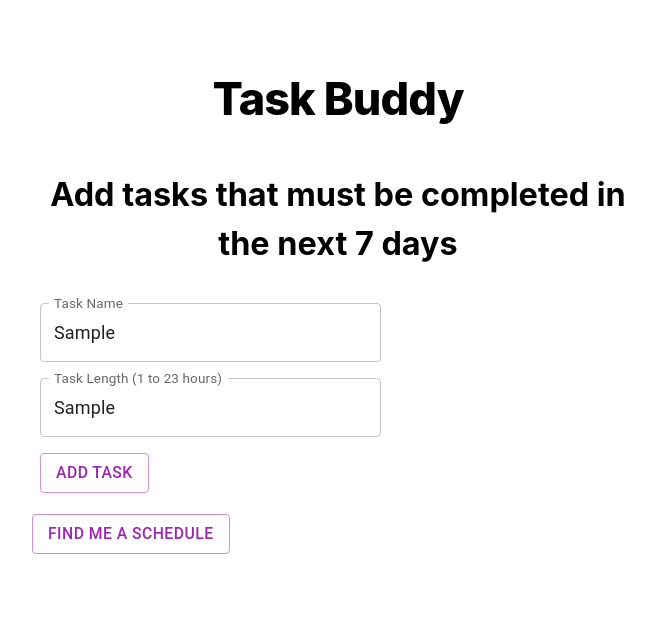
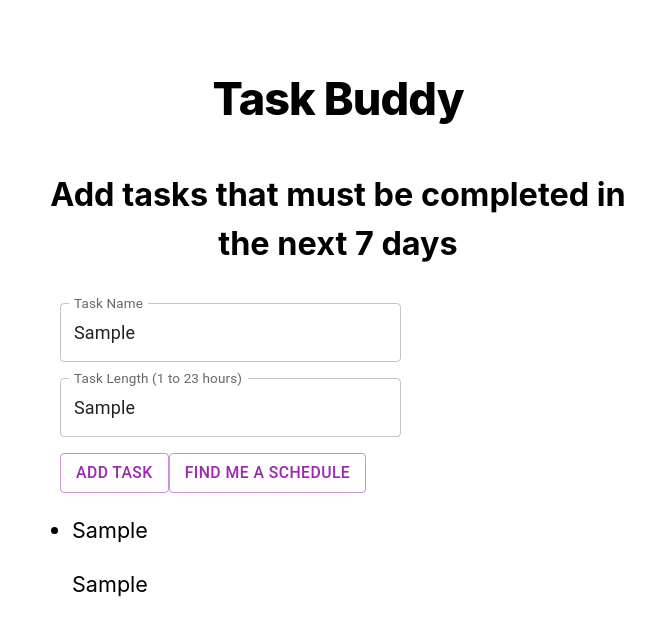
Before and after one commit to cac-admin/sam-onboarding, a Next.js app in the folder Frontend/: page / in a window 1280 px wide. Both pictures are taken after typing "Sample", "Sample" into the empty fields and a click on the button "ADD TASK". Shown: the top 636 px of the page, without its empty margins (302-957 px from the left). Built offline with nearby package versions, Linux system fonts and the light colour scheme.

Commit message:
functioning frontend

```diff
--- a/Frontend/pages/index.jsx
+++ b/Frontend/pages/index.jsx
@@ -12,10 +12,11 @@ import { useRouter } from 'next/router';
 export default function Home()
 {
   const router = useRouter();
-  let tasks = [];
+
   const [resMsg, setResMsg] = useState('');
   const [name, setName] = useState('');
   const [length, setLength] = useState('');
+  const [taskItems, setTaskItems] = useState([]);
 
   function handleLength(event)
   {
@@ -29,17 +30,17 @@ export default function Home()
 
   function handleTask(event)
   {
-    tasks.push({
-      "name": name,
-      "length": length
-    })
+    setTaskItems([...taskItems, {
+    "name": name,
+    "length": length
+    }])
   }
 
   const handleCall = async() => {
     try {
         const body = JSON.stringify({
           "user": localStorage.getItem('username'),
-          "tasks": tasks
+          "tasks": taskItems
         })
         console.log(body)
         const res = await fetch("http://localhost:8000/schedule/", {
@@ -54,7 +55,8 @@ export default function Home()
 
         if (res.status == 200)
         {
-            console.log(data)
+            console.log(data);
+            setTaskItems([]);
         }
         else
         {
@@ -89,14 +91,14 @@ export default function Home()
                   <Button className={styles.centerBox} variant="outlined" color="secondary" onClick={handleTask}>
                       Add task
                   </Button>
+                  <Button variant="outlined" color="secondary" onClick={handleCall} >Find me a schedule</Button>
                 </h3>
         </Box>
-        <Box>
-          <ol>
-            {tasks.map((task) => <li>{task}</li>)}
-          </ol>
-        </Box>
-        <Box><Button variant="outlined" color="secondary" onClick={handleCall} >Find me a schedule</Button></Box>
+        <ul>
+          {taskItems.map((task) => <li key={task.name}><p>{task.name}</p><span>{task.length}</span></li>)}
+        </ul>
+
+        <Box></Box>
         <h4 className={styles.centered}>{resMsg}</h4>
 
       </section>
--- a/Frontend/styles/Headings.module.css
+++ b/Frontend/styles/Headings.module.css
@@ -1,10 +1,9 @@
 .centered {
     text-align: center;
-
 }
 
 .centerBox {
-    margin: auto;
+    margin: 20px;
 }
 
 .hyperlink {
--- a/Frontend/styles/Home.module.css
+++ b/Frontend/styles/Home.module.css
@@ -5,6 +5,7 @@
   flex-direction: column;
   justify-content: center;
   align-items: center;
+  text-align: center;
 }
 
 .title a {
```
Also changed, not shown: 1 other file (tests, documents, lock files or other folders).
